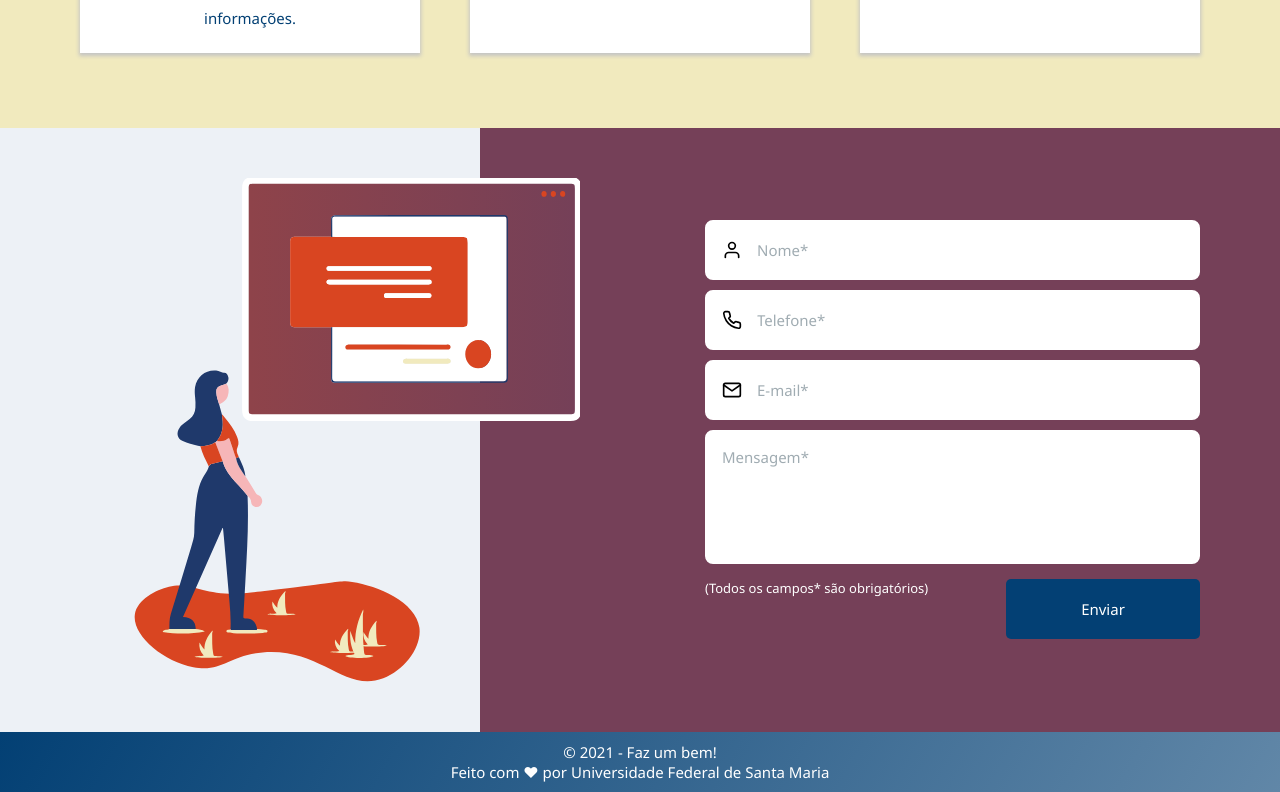
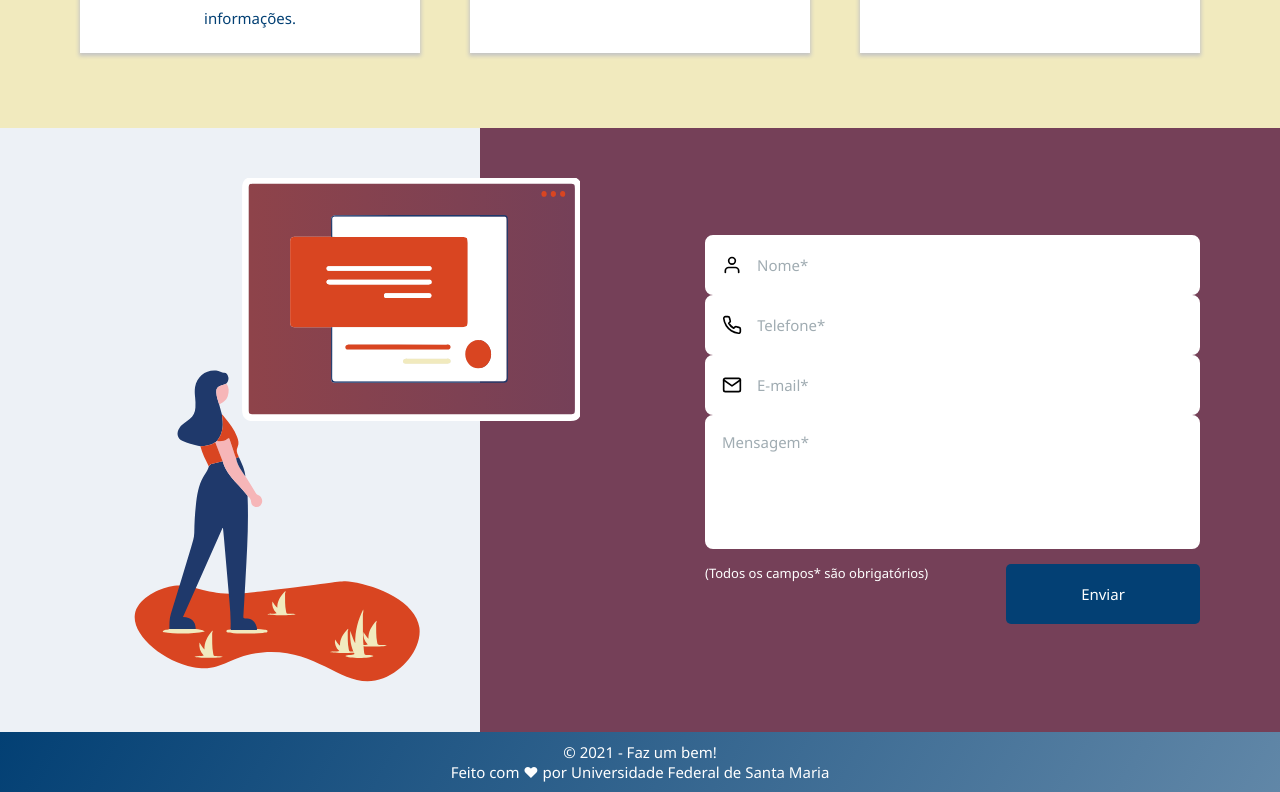
Before and after one commit to Faz-um-bem/frontend, a Next.js app: page / in a window 1280 px wide. Shown: the part 1818-2610 px from the top of the page. Built offline with nearby package versions, Linux system fonts and the light colour scheme.

Commit message:
Ajuste de margem

```diff
--- a/src/components/Input/styles.ts
+++ b/src/components/Input/styles.ts
@@ -21,10 +21,6 @@ export const Container = styled.div<ContainerProps>`
 
   > svg {
     margin-right: 1.5rem;
-  }
-
-  & + div {
-    margin-top: 1rem;
   }
 
   ${props =>
```
